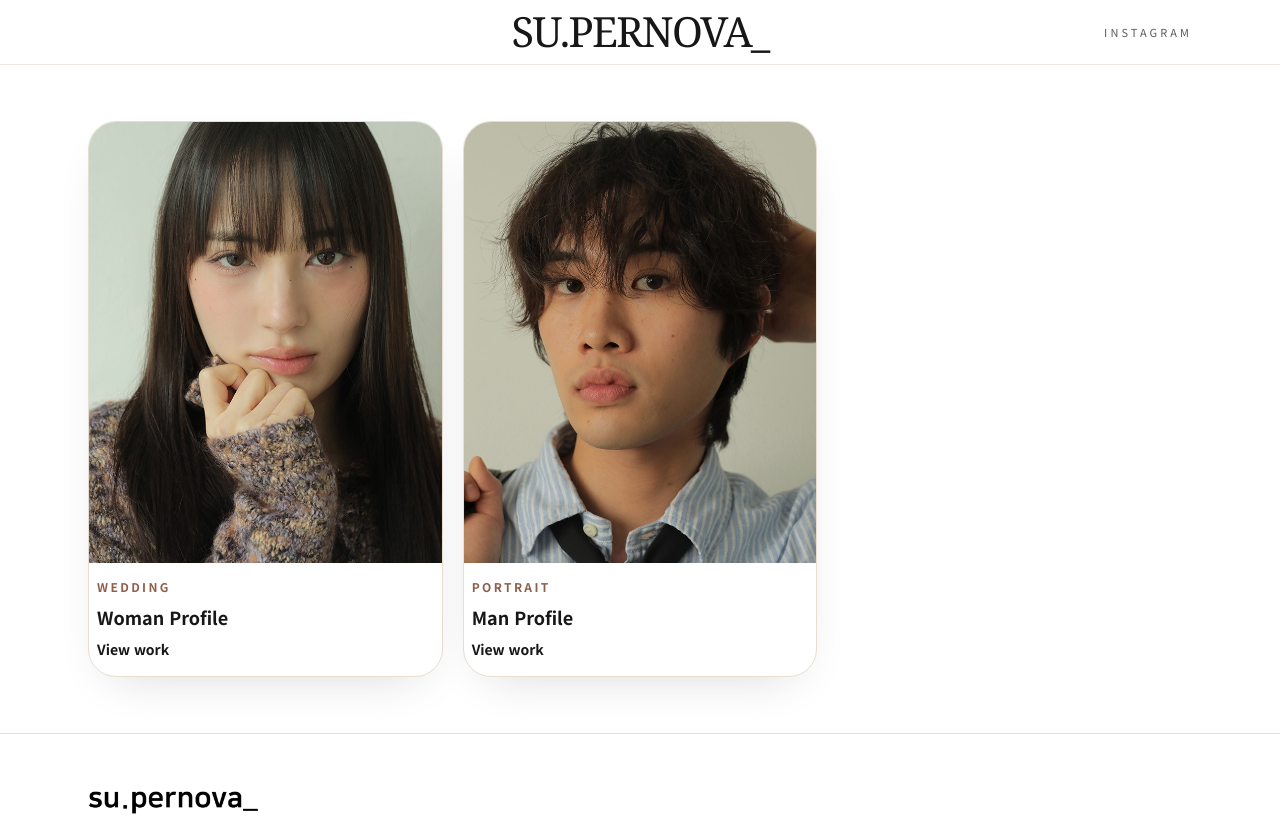
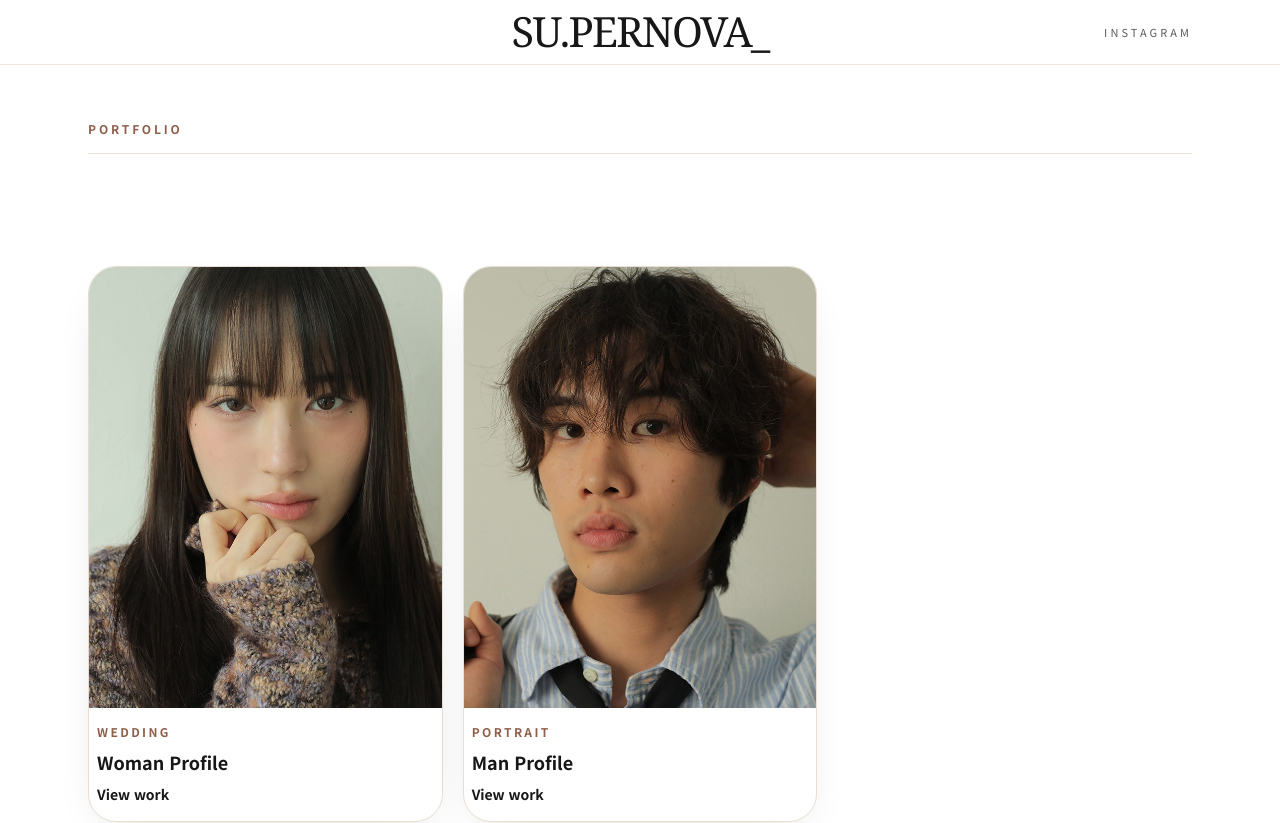
Before and after one commit to shubbydobob/supernova, a Next.js app: page /portfolio in a window 1280 px wide. Shown: the top 823 px of the page. Built offline with nearby package versions, Linux system fonts and the light colour scheme.

Commit message:
포트폴리오 라벨 복원

```diff
--- a/app/portfolio/page.tsx
+++ b/app/portfolio/page.tsx
@@ -24,6 +24,12 @@ export default async function PortfolioPage() {
 
   return (
     <>
+      <Section className="pt-6 sm:pt-10">
+        <div className="border-b border-stone/80 pb-4">
+          <p className="text-xs font-semibold uppercase tracking-[0.24em] text-clay">Portfolio</p>
+        </div>
+      </Section>
+
       <Section>
         <PortfolioGrid items={visibleItems} />
       </Section>
```
